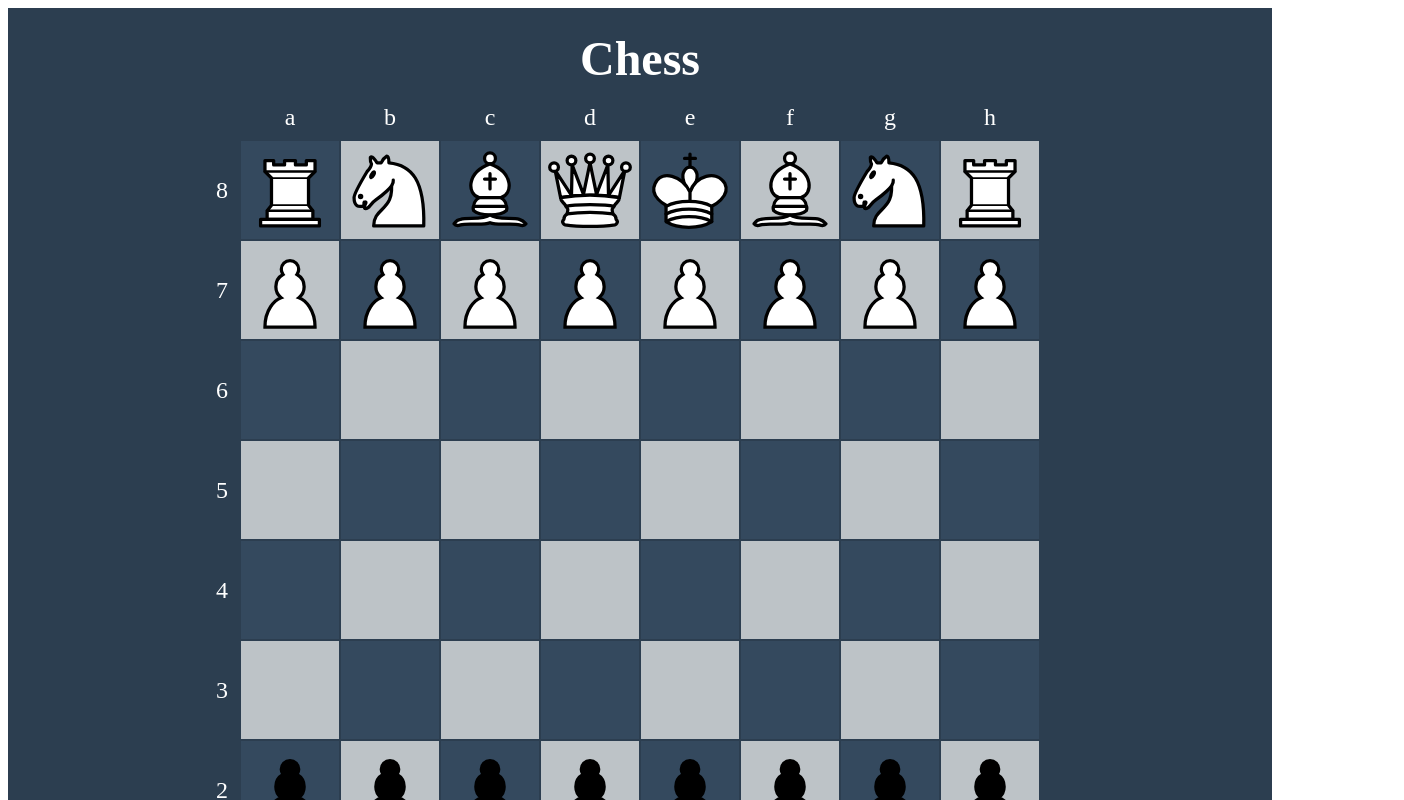
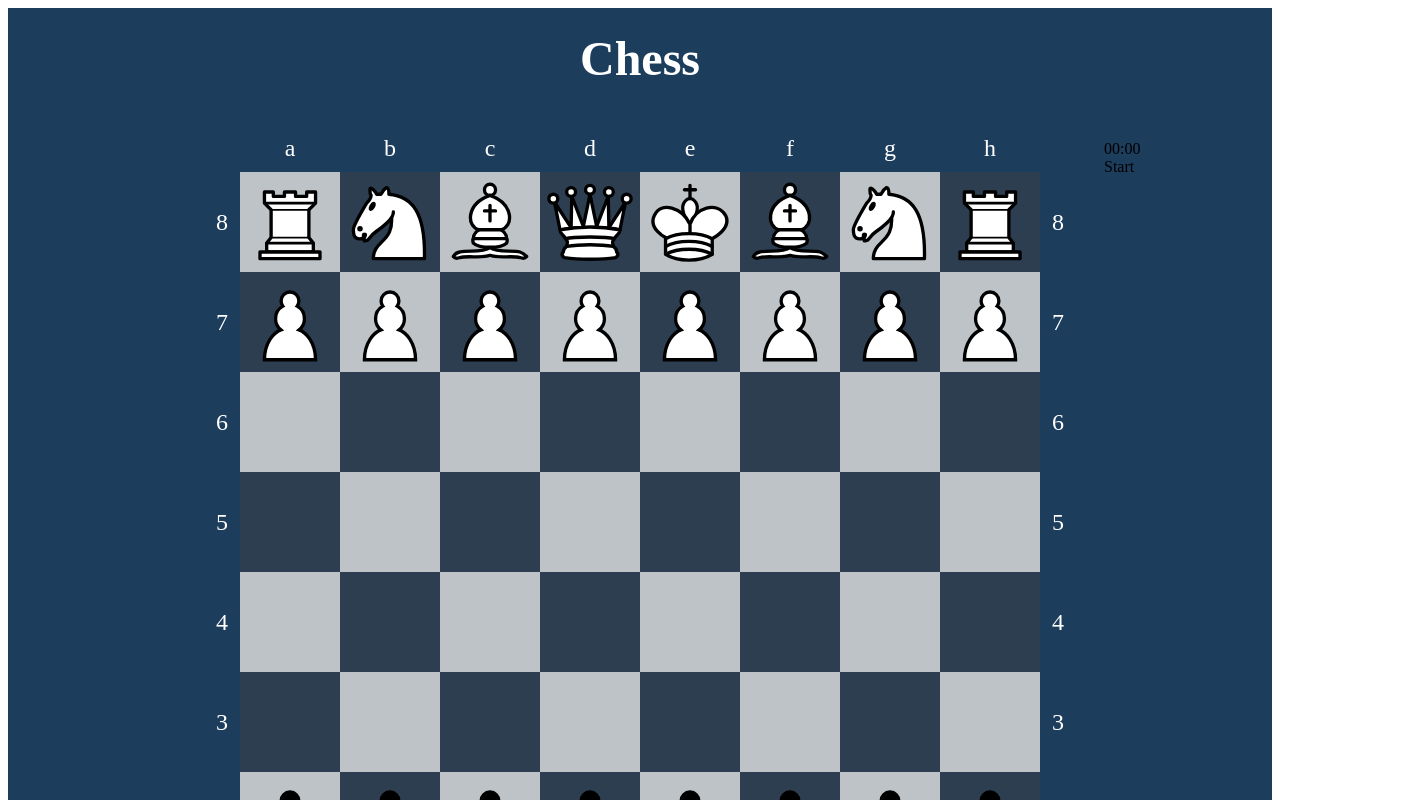
Before and after one commit to Papamundodev/chess, a React (Vite) app: page / in a window 1280 px wide. Shown: the top 800 px of the page, 1404 px wide, since content can reach past the window. Built offline with nearby package versions, Linux system fonts and the light colour scheme.

Commit message:
change Array.from to map , added letter and number both sides , game container

```diff
--- a/src/Game.jsx
+++ b/src/Game.jsx
@@ -17,7 +17,7 @@ import knightB from "./assets/knight-b.svg";
 import pawnB from "./assets/pawn-b.svg";
 
 const piecesState = {};
-data.whitePlayer.pieces.map((piece) => {
+data.player2.pieces.map((piece) => {
   piecesState[piece.position] = piece;
   switch (piece.type) {
     case "king":
@@ -40,7 +40,7 @@ data.whitePlayer.pieces.map((piece) => {
       break;
   }
 });
-data.blackPlayer.pieces.map((piece) => {
+data.player1.pieces.map((piece) => {
   piecesState[piece.position] = piece;
   switch (piece.type) {
     case "king":
@@ -91,14 +91,16 @@ const Game = () => {
   };
 
   return (
-    <div className="game">
+    <div className="game-container">
+      <div className="">
         {gameStart && (
           <GameInfo
             whitePlayer={whitePlayer.name}
             blackPlayer={blackPlayer.name}
           />
         )}
-
+      </div>
+      <div className="game">
         <GameBoard
           boardState={boardState}
           setBoardState={setBoardState}
@@ -106,6 +108,7 @@ const Game = () => {
           setPossibleMoves={setPossibleMoves}
           opponentPieces={opponentPieces}
           setOpponentPieces={setOpponentPieces}
+          gameStarted={gameStart}
         />
 
         <div className="start-button-container">
@@ -122,6 +125,13 @@ const Game = () => {
           />
         )}
       </div>
+      <div className="clock">
+        <div className="clock-container">
+          <div className="clock-time">00:00</div>
+          <div className="clock-button">Start</div>
+        </div>
+      </div>
+    </div>
   );
 };
 
--- a/src/GameBoard.jsx
+++ b/src/GameBoard.jsx
@@ -1,9 +1,6 @@
 import Square from "./Square";
 import { useState } from "react";
-import {
-  checkPossibleMoves,
-  getColumnLetter,
-} from "./logic/checkPossibleMoves";
+import { checkPossibleMoves, numberToLetter } from "./logic/checkPossibleMoves";
 
 const GameBoard = ({
   boardState,
@@ -12,13 +9,13 @@ const GameBoard = ({
   setPossibleMoves,
   opponentPieces,
   setOpponentPieces,
+  gameStarted,
 }) => {
   const [draggedPiece, setDraggedPiece] = useState(null);
-  const indexRow = 8;
 
   const handleDragStart = (position) => {
     const piece = boardState[position];
-    if (piece) {
+    if (piece && gameStarted) {
       setDraggedPiece({ position: piece.position, piece: piece });
       const { possibleMoves, opponentPieces } = checkPossibleMoves(
         piece,
@@ -59,18 +56,25 @@ const GameBoard = ({
     return opponentPieces.includes(position);
   };
 
+  const indexRow = 8;
+  const indexCol = 7;
+  const indexColReverse = 0;
+
   return (
     <div className="game-board">
-      {Array.from({ length: indexRow }, (_, index) => (
+      {[...Array(indexRow)].map((_, index) => (
         <div className={`row row-${indexRow - index}`} key={`row-${index}`}>
           <span className="row-number">{indexRow - index}</span>
-          {Array.from({ length: indexRow }, (_, colIndex) => {
-            const position = `${indexRow - index}${getColumnLetter(colIndex)}`;
+
+          {[...Array(indexRow)].map((_, colIndex) => {
+            const colReverse = numberToLetter(indexCol - colIndex);
+            const col = numberToLetter(indexColReverse + colIndex);
+            const position = `${indexRow - index}${col}`;
             return (
               <Square
                 key={`square-${position}`}
                 row={indexRow - index}
-                col={getColumnLetter(colIndex)}
+                col={col}
                 piece={boardState[position]}
                 onDragStart={() => handleDragStart(position)}
                 onDrop={() => handleDrop(position)}
@@ -80,6 +84,7 @@ const GameBoard = ({
               />
             );
           })}
+          <span className="row-number-reverse">{indexRow - index}</span>
         </div>
       ))}
     </div>
--- a/src/Square.jsx
+++ b/src/Square.jsx
@@ -34,6 +34,7 @@ const Square = ({
       >
         {piece && <Piece piece={piece} onDragStart={onDragStart} />}
       </div>
+      {row === 1 && <span className="square-letter-reverse">{col}</span>}
     </div>
   );
 };
--- a/src/logic/checkPossibleMoves.js
+++ b/src/logic/checkPossibleMoves.js
@@ -56,33 +56,33 @@ const pawnWPossibleMoves = (position, boardState) => {
   const possibleMoves = [];
   const [row, col] = position.split("");
   const currentRow = parseInt(row);
-  const currentCol = getLetterColumn(col);
+  const currentCol = letterToNumber(col);
 
   //eat
   if (
-    boardState[`${currentRow - 1}${getColumnLetter(currentCol + 1)}`]?.color ===
+    boardState[`${currentRow - 1}${numberToLetter(currentCol + 1)}`]?.color ===
     "black"
   ) {
-    possibleMoves.push(`${currentRow - 1}${getColumnLetter(currentCol + 1)}`);
+    possibleMoves.push(`${currentRow - 1}${numberToLetter(currentCol + 1)}`);
   }
   if (
-    boardState[`${currentRow - 1}${getColumnLetter(currentCol - 1)}`]?.color ===
+    boardState[`${currentRow - 1}${numberToLetter(currentCol - 1)}`]?.color ===
     "black"
   ) {
-    possibleMoves.push(`${currentRow - 1}${getColumnLetter(currentCol - 1)}`);
+    possibleMoves.push(`${currentRow - 1}${numberToLetter(currentCol - 1)}`);
   }
 
   //move
-  if (!boardState[`${currentRow - 1}${getColumnLetter(currentCol)}`]) {
-    possibleMoves.push(`${currentRow - 1}${getColumnLetter(currentCol)}`);
+  if (!boardState[`${currentRow - 1}${numberToLetter(currentCol)}`]) {
+    possibleMoves.push(`${currentRow - 1}${numberToLetter(currentCol)}`);
   }
 
   // Premier mouvement possible de deux cases
   if (
     currentRow === 7 &&
-    !boardState[`${currentRow - 2}${getColumnLetter(currentCol)}`]
+    !boardState[`${currentRow - 2}${numberToLetter(currentCol)}`]
   ) {
-    possibleMoves.push(`${currentRow - 2}${getColumnLetter(currentCol)}`);
+    possibleMoves.push(`${currentRow - 2}${numberToLetter(currentCol)}`);
   }
 
   return possibleMoves;
@@ -92,29 +92,29 @@ const pawnBPossibleMoves = (position, boardState) => {
   const possibleMoves = [];
   const [row, col] = position.split("");
   const currentRow = parseInt(row);
-  const currentCol = getLetterColumn(col);
+  const currentCol = letterToNumber(col);
 
   //eat
   if (
-    boardState[`${currentRow + 1}${getColumnLetter(currentCol - 1)}`]?.color ===
+    boardState[`${currentRow + 1}${numberToLetter(currentCol - 1)}`]?.color ===
     "white"
   ) {
-    possibleMoves.push(`${currentRow + 1}${getColumnLetter(currentCol - 1)}`);
+    possibleMoves.push(`${currentRow + 1}${numberToLetter(currentCol - 1)}`);
   }
   if (
-    boardState[`${currentRow + 1}${getColumnLetter(currentCol + 1)}`]?.color ===
+    boardState[`${currentRow + 1}${numberToLetter(currentCol + 1)}`]?.color ===
     "white"
   ) {
-    possibleMoves.push(`${currentRow + 1}${getColumnLetter(currentCol + 1)}`);
+    possibleMoves.push(`${currentRow + 1}${numberToLetter(currentCol + 1)}`);
   }
 
   //move
-  if (!boardState[`${currentRow + 1}${getColumnLetter(currentCol)}`]) {
-    possibleMoves.push(`${currentRow + 1}${getColumnLetter(currentCol)}`);
+  if (!boardState[`${currentRow + 1}${numberToLetter(currentCol)}`]) {
+    possibleMoves.push(`${currentRow + 1}${numberToLetter(currentCol)}`);
   }
   // Premier mouvement possible de deux cases
   if (currentRow === 2) {
-    possibleMoves.push(`${currentRow + 2}${getColumnLetter(currentCol)}`);
+    possibleMoves.push(`${currentRow + 2}${numberToLetter(currentCol)}`);
   }
 
   return possibleMoves;
@@ -124,7 +124,7 @@ const rookPossibleMoves = (position, boardState) => {
   const possibleMoves = [];
   const [row, col] = position.split("");
   const currentRow = parseInt(row);
-  const currentCol = getLetterColumn(col);
+  const currentCol = letterToNumber(col);
 
   // Directions : droite, gauche, haut, bas
   const directions = [
@@ -147,7 +147,7 @@ const rookPossibleMoves = (position, boardState) => {
         break;
       }
 
-      const newPosition = `${newRow}${getColumnLetter(newCol)}`;
+      const newPosition = `${newRow}${numberToLetter(newCol)}`;
 
       // Si on trouve une pièce
       if (boardState[newPosition]) {
@@ -168,7 +168,7 @@ const knightPossibleMoves = (position) => {
   const possibleMoves = [];
   const [row, col] = position.split("");
   const currentRow = parseInt(row);
-  const currentCol = getLetterColumn(col);
+  const currentCol = letterToNumber(col);
 
   // Tous les mouvements possibles du cavalier (en L)
   const moves = [
@@ -187,7 +187,7 @@ const knightPossibleMoves = (position) => {
     const newCol = currentCol + colOffset;
 
     if (newRow >= 1 && newRow <= 8 && newCol >= 0 && newCol < 8) {
-      possibleMoves.push(`${newRow}${getColumnLetter(newCol)}`);
+      possibleMoves.push(`${newRow}${numberToLetter(newCol)}`);
     }
   });
 
@@ -198,7 +198,7 @@ const bishopPossibleMoves = (position, boardState) => {
   const possibleMoves = [];
   const [row, col] = position.split("");
   const currentRow = parseInt(row);
-  const currentCol = getLetterColumn(col);
+  const currentCol = letterToNumber(col);
 
   // Directions diagonales : haut-droite, haut-gauche, bas-droite, bas-gauche
   const directions = [
@@ -221,7 +221,7 @@ const bishopPossibleMoves = (position, boardState) => {
         break;
       }
 
-      const newPosition = `${newRow}${getColumnLetter(newCol)}`;
+      const newPosition = `${newRow}${numberToLetter(newCol)}`;
 
       // Si on trouve une pièce
       if (boardState[newPosition]) {
@@ -250,7 +250,7 @@ const kingPossibleMoves = (position) => {
   const possibleMoves = [];
   const [row, col] = position.split("");
   const currentRow = parseInt(row);
-  const currentCol = getLetterColumn(col);
+  const currentCol = letterToNumber(col);
 
   // Tous les mouvements possibles du roi (1 case dans toutes les directions)
   const moves = [
@@ -269,18 +269,18 @@ const kingPossibleMoves = (position) => {
     const newCol = currentCol + colOffset;
 
     if (newRow >= 1 && newRow <= 8 && newCol >= 0 && newCol < 8) {
-      possibleMoves.push(`${newRow}${getColumnLetter(newCol)}`);
+      possibleMoves.push(`${newRow}${numberToLetter(newCol)}`);
     }
   });
 
   return possibleMoves;
 };
 
-export const getColumnLetter = (index) => {
+export const numberToLetter = (index) => {
   return String.fromCharCode(97 + index);
 };
 
-export const getLetterColumn = (letter) => {
+export const letterToNumber = (letter) => {
   return letter.charCodeAt(0) - 97;
 };
 
--- a/style.css
+++ b/style.css
@@ -1,3 +1,12 @@
+:root {
+  --board-size: 800px;
+  --square-size: calc(var(--board-size) / 8);
+  --board-color: #e10a0a;
+  --square-white: #bdc3c7;
+  --square-black: #2c3e50;
+  --game-background: #1d3d5c;
+}
+
 #app {
   display: flex;
   flex-direction: column;
@@ -5,7 +14,7 @@
   justify-content: center;
   height: 100%;
   width: 100%;
-  background-color: #2c3e50;
+  background-color: var(--game-background);
   .app-container {
     display: flex;
     flex-direction: column;
@@ -26,17 +35,21 @@
   }
 }
 
-.game {
-  display: flex;
-  flex-direction: column;
-  align-items: center;
-  justify-content: center;
+.game-container {
+  display: grid;
+  grid-template-columns:
+    minmax(300px, 1fr) calc(var(--board-size) + 4em)
+    minmax(300px, 1fr);
   gap: 2em;
+}
+
 .game-info {
   display: flex;
   align-items: center;
   justify-content: space-between;
-    width: 800px;
+  flex-direction: column;
+  margin: 0 auto;
+  width: 100%;
   padding: 10px;
   box-sizing: border-box;
   color: #fff;
@@ -55,10 +68,17 @@
   }
 }
 
+.game {
+  display: flex;
+  flex-direction: column;
+  align-items: center;
+  justify-content: center;
+  padding: 2em;
+  gap: 2em;
   .game-board {
-    background-color: #34495e;
-    width: 800px;
-    height: 800px;
+    background-color: var(--board-color);
+    width: var(--board-size);
+    height: var(--board-size);
     .row {
       display: grid;
       grid-template-columns: repeat(8, 1fr);
@@ -71,6 +91,14 @@
         font-size: 1.5rem;
         color: #fff;
       }
+      .row-number-reverse {
+        position: absolute;
+        top: 50%;
+        right: -1em;
+        transform: translateY(-50%);
+        font-size: 1.5rem;
+        color: #fff;
+      }
       .square-letter {
         position: absolute;
         top: -1em;
@@ -79,20 +107,38 @@
         font-size: 1.5rem;
         color: #fff;
       }
+
+      .square-letter-reverse {
+        position: absolute;
+        bottom: -2.2em;
+        right: 50%;
+        transform: translate(50%, -50%);
+        font-size: 1.5rem;
+        color: #fff;
+      }
       .square {
-        border: 1px solid #2c3e50;
         position: relative;
         aspect-ratio: 1;
       }
     }
+    .row:nth-child(even) {
+      .square:nth-child(even) {
+        background-color: var(--square-black);
+      }
+    }
     .row:nth-child(odd) {
       .square:nth-child(odd) {
-        background-color: #bdc3c7;
+        background-color: var(--square-black);
       }
     }
     .row:nth-child(even) {
+      .square:nth-child(odd) {
+        background-color: var(--square-white);
+      }
+    }
+    .row:nth-child(odd) {
       .square:nth-child(even) {
-        background-color: #bdc3c7;
+        background-color: var(--square-white);
       }
     }
   }
@@ -103,7 +149,7 @@
     align-items: center;
     justify-content: center;
     .start-button {
-      background-color: #2c3e50;
+      background-color: var(--square-black);
       color: #fff;
       padding: 10px 20px;
       border-radius: 5px;
@@ -145,8 +191,8 @@
 }
 
 .square {
-  height: 100px;
-  width: 100px;
+  width: var(--square-size);
+  aspect-ratio: 1;
   box-sizing: border-box;
   display: flex;
   align-items: center;
```
Also changed, not shown: src/data.json (+4 -4 lines). Lines whose indentation alone changed are shown as unchanged.
